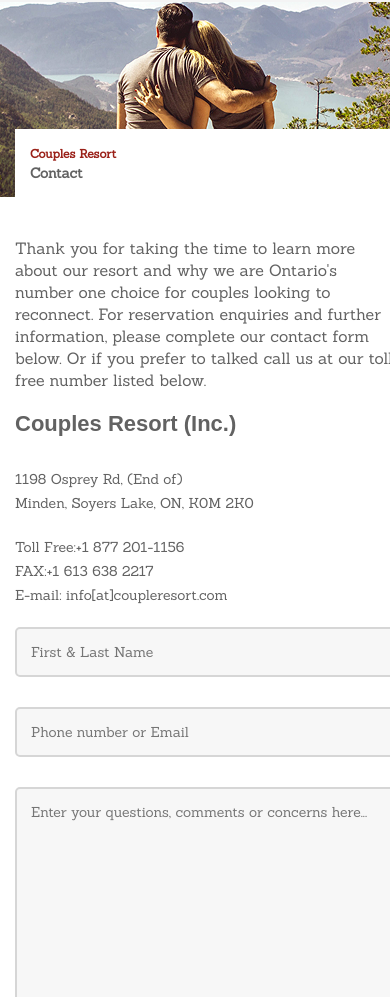
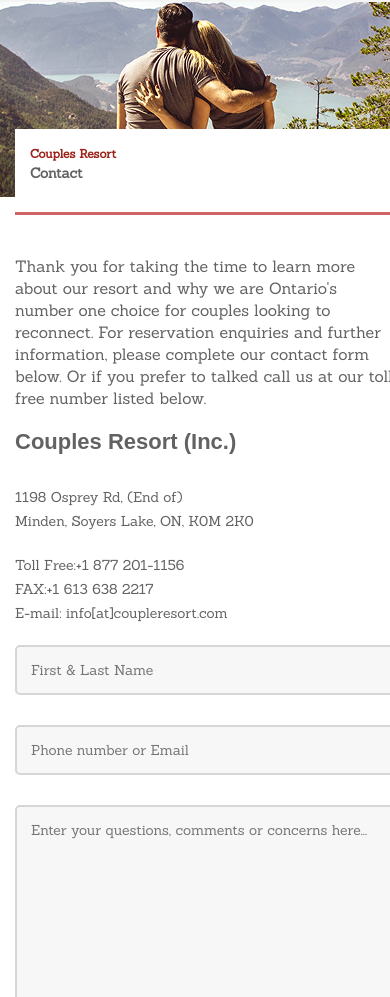
Before and after one commit to adilyantizhanov0606/yantizhanov_adil_fip, a plain HTML site: page index.html in a window 390 px wide. Shown: the part 3395-4392 px from the top of the page. Drawn offline with Linux system fonts and the light colour scheme; a web font is replaced by a local one.

Commit message:
Mistake Correction in the mobile  homepage
Added the missing redline class to one of the contact paragraph.

```diff
--- a/index.html
+++ b/index.html
@@ -197,7 +197,7 @@
             </section>
 
             <div id="contact-form-text" class="grid-con">
-                <p class="col-span-full">Thank you for taking the time to learn more about our resort and why we are Ontario's number one choice for couples looking to reconnect. For reservation enquiries and further information, please complete our contact form below. Or if you prefer to talked call us at our toll free number listed below.</p>
+                <p class="col-span-full redline">Thank you for taking the time to learn more about our resort and why we are Ontario's number one choice for couples looking to reconnect. For reservation enquiries and further information, please complete our contact form below. Or if you prefer to talked call us at our toll free number listed below.</p>
             </div>
 
             <section class="grid-con">
```
